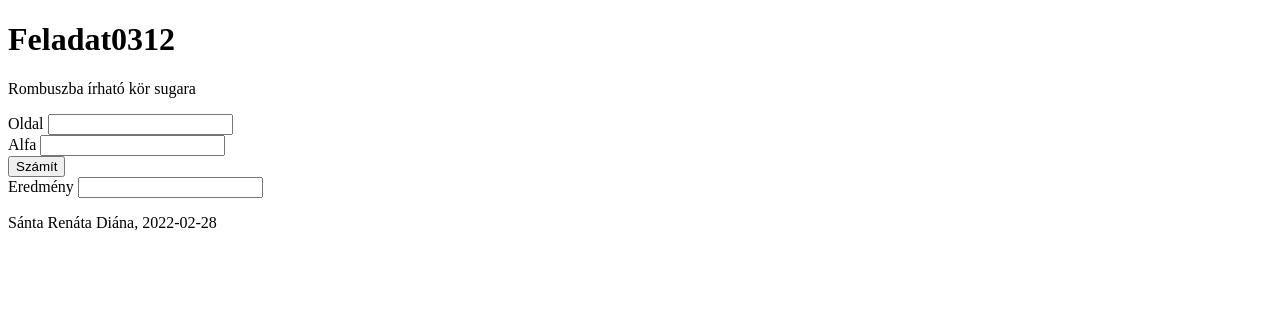
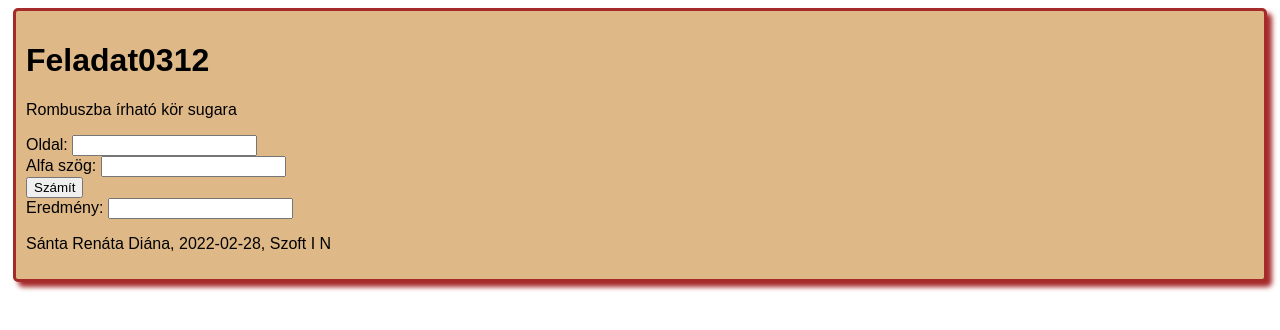
Before and after one commit to SantaRenata/tombsug, a website: page index.html in a window 1280 px wide. Drawn offline with Linux system fonts and the light colour scheme.

Commit message:
Javitas + formazas

```diff
--- a/app.js
+++ b/app.js
@@ -9,7 +9,7 @@
 */
 
 var oldalIn = document.getElementById("oldal");
-var alfaIn = document.getElementById("oldal");
+var alfaIn = document.getElementById("alfa");
 var szamitGomb = document.getElementById("szamitGomb");
 var eredmenyIn = document.getElementById("eredmeny");
 
--- a/index.html
+++ b/index.html
@@ -17,15 +17,16 @@
     <link rel="stylesheet" href="style.css">
 </head>
 <body>
+    <div class="container">
         <h1>Feladat0312</h1>
         <p>Rombuszba írható kör sugara</p>
 
-    <label for="oldal">Oldal</label>
+        <label for="oldal">Oldal:</label>
         <input type="text" id="oldal">
 
         <br>
 
-    <label for="alfa">Alfa</label>
+        <label for="alfa">Alfa szög:</label>
         <input type="text" id="alfa">
 
         <br>
@@ -34,10 +35,11 @@
 
         <br>
 
-    <label for="eredmeny">Eredmény</label>
+        <label for="eredmeny">Eredmény:</label>
         <input type="text" id="eredmeny">
 
-    <p>Sánta Renáta Diána, 2022-02-28</p>
+        <p>Sánta Renáta Diána, 2022-02-28, Szoft I N</p>
         <script src="app.js"></script>
+    </div>
 </body>
 </html>
--- a/style.css
+++ b/style.css
@@ -0,0 +1,19 @@
+/*
+* File: style.css
+* Author: Sánta Renáta Diána
+* Copyright: 2022, Sánta Renáta Diána
+* Group: Szoft I N
+* Date: 2022-02-28
+* Github: https://github.com/SantaRenata/
+* Licenc: GNU GPL
+*/
+
+.container{
+    background-color: burlywood;
+    margin: 5px;
+    padding: 10px;
+    box-shadow: 5px 5px 5px brown;
+    font-family: sans-serif;
+    border:solid 3px brown;
+    border-radius: 5px;
+}
```
Also changed, not shown: package.json (added, +21 -0 lines). Lines whose indentation alone changed are shown as unchanged.
